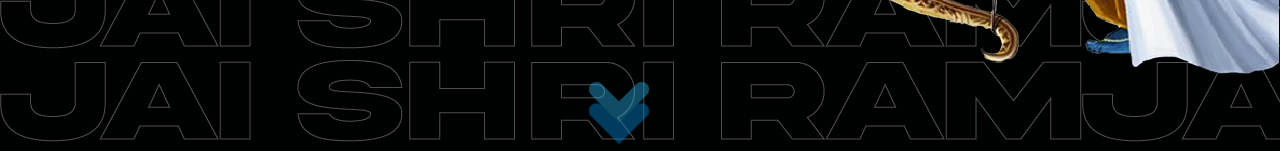
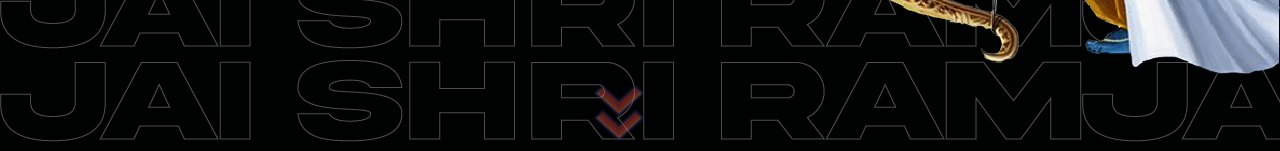
Before and after one commit to ApeLabsNFT/Jai-Shri-Ram, a React (Create React App) app: page /home in a window 1280 px wide. Shown: the part 778-929 px from the top of the page. Built offline with nearby package versions, Linux system fonts and the light colour scheme; the HTML template or start-up script is replaced by a standard one; a web font is replaced by a local one.

Commit message:
new footer

```diff
--- a/src/components/parrallax.css
+++ b/src/components/parrallax.css
@@ -99,7 +99,7 @@
   position:absolute;
   width:10%;
   height: 10%;
-  background: url('../assets/down-arrow.png');
+  background: url('../assets/arrow.png');
   background-size: contain;
   background-repeat: no-repeat;
   bottom: 10px;
```
Also changed, not shown: src/assets/arrow.png (added).
